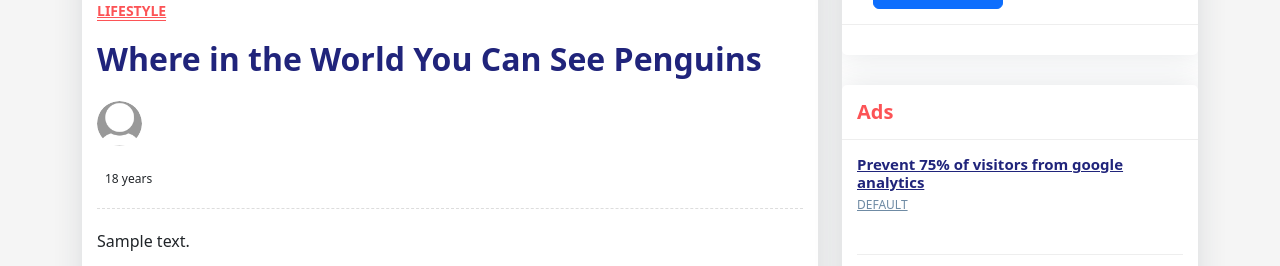
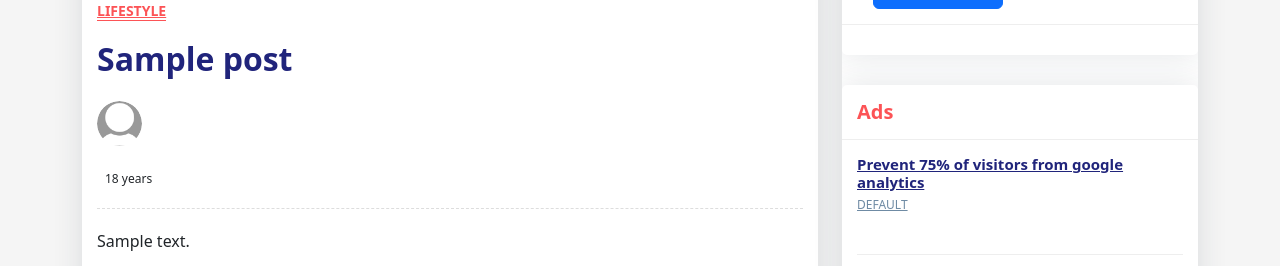
Before and after one commit to hausito/python_django, a Django app: page /blog/blog_details/1/ in a window 1280 px wide. Shown: the part 428-694 px from the top of the page. Run offline with Django 4.2, Linux system fonts and the light colour scheme; data comes from the database, SQL or seed files in the repository; tables that the repository leaves empty hold one stand-in row (values such as "Sample post"); some libraries are stand-ins or nearby versions.

Commit message:
Update blog_details.html

```diff
--- a/blog/templates/blog/blog_details.html
+++ b/blog/templates/blog/blog_details.html
@@ -15,7 +15,7 @@
                   </div>
                   <div class="article-title">
                       <h6><a href="#">Lifestyle</a></h6>
-                      <h2>Where in the World You Can See Penguins</h2>
+                      <h2>{{ instance.title }}</h2>
                       <div class="media">
                           <div class="avatar">
                               <img alt="not loaded"  src="{{avatar.url}}" class="rounded-circle">
```
